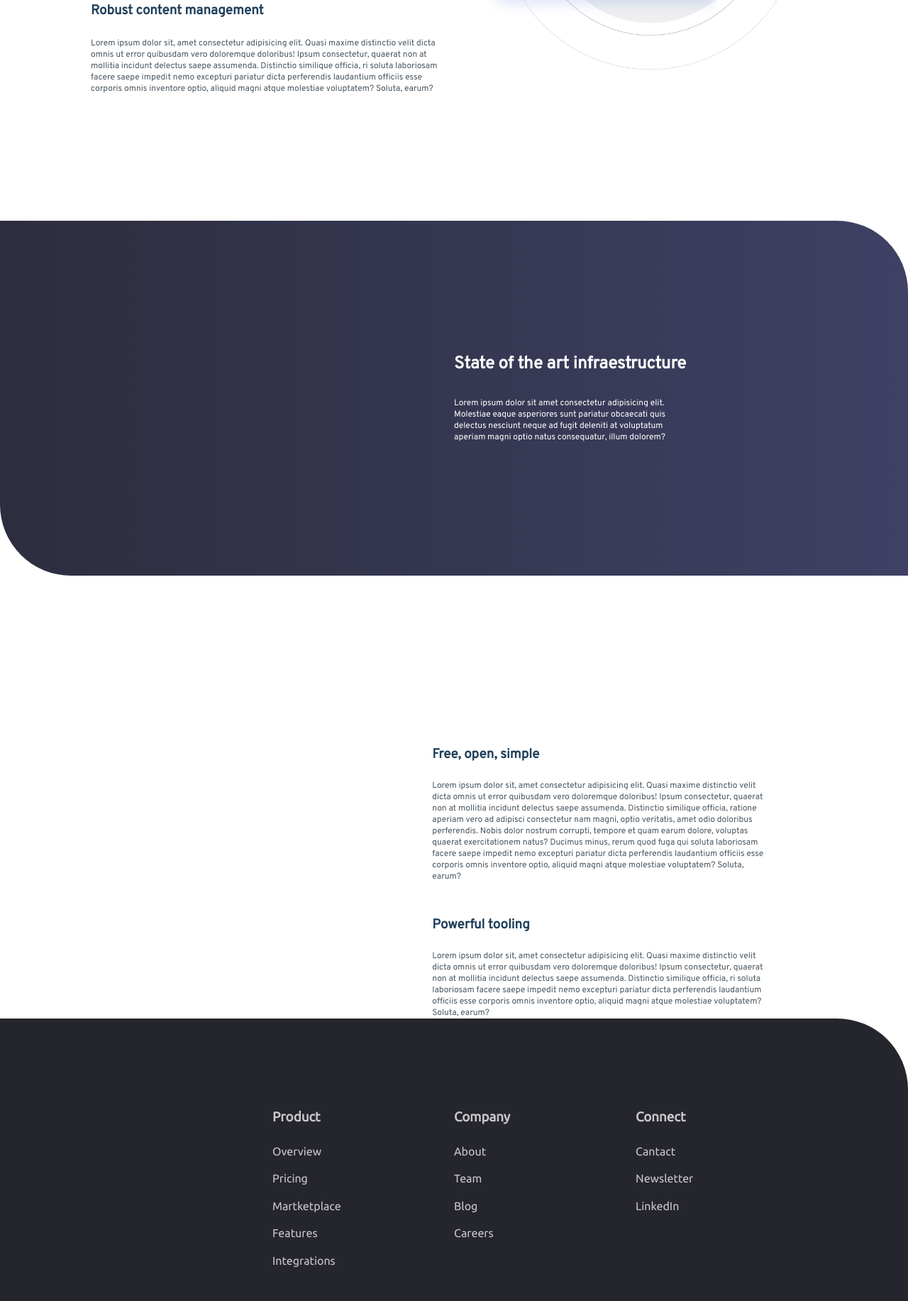
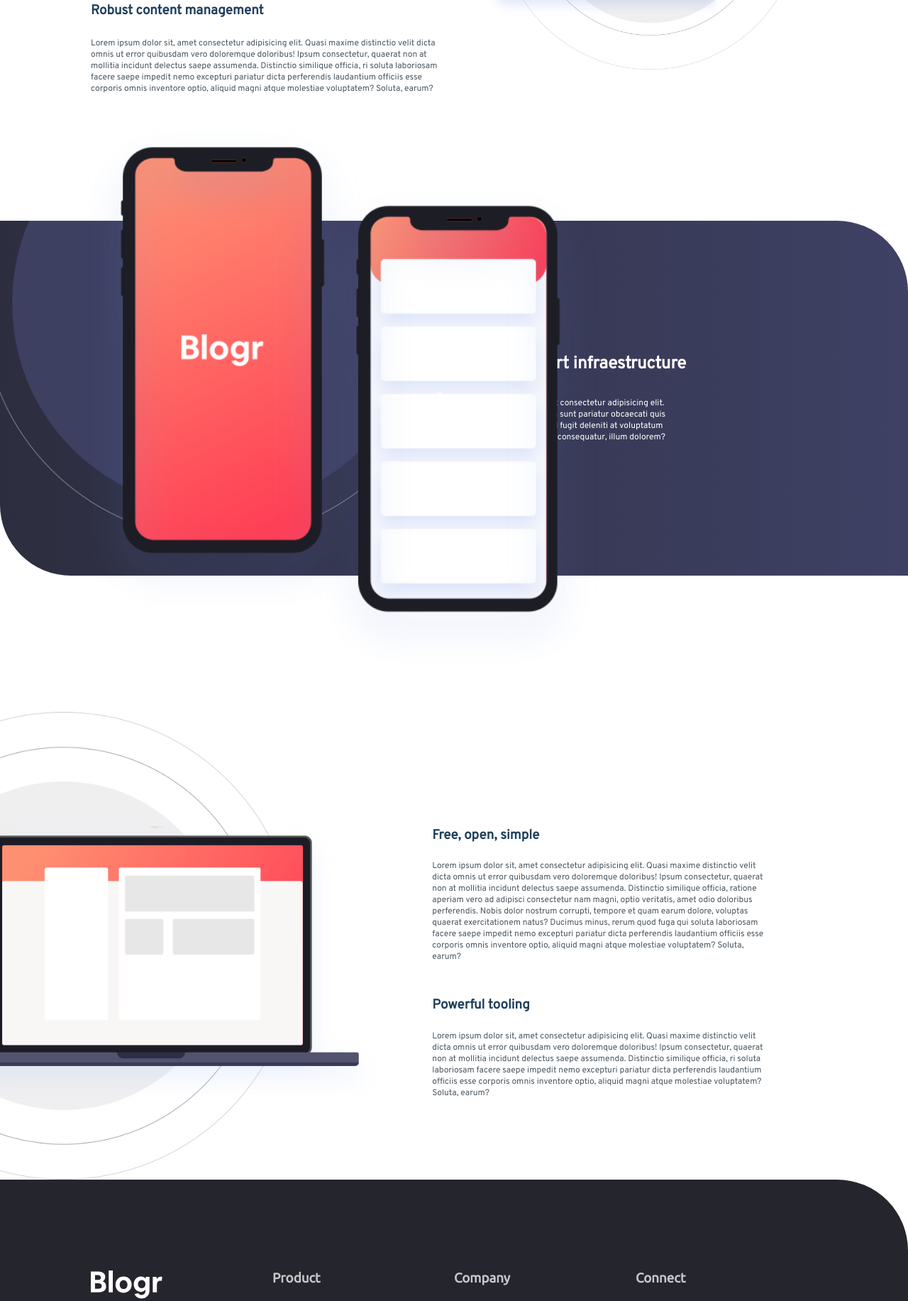
Before and after one commit to JesusAndresP/Parcial2, a plain HTML site: page index.html in a window 1280 px wide. Shown: the part 1066-2899 px from the top of the page at 71% size. Drawn offline with Linux system fonts and the light colour scheme; the site is published under a folder, as on GitHub Pages, so addresses that start at the root find nothing.

Commit message:
arreglo imagenes 2

```diff
--- a/index.html
+++ b/index.html
@@ -85,9 +85,9 @@
 
 
         <section class="sec2">
-            <img src="../images/illustration-phones.png" alt="" class="celulares">
+            <img src="./images/illustration-phones.png" alt="" class="celulares">
             <div class="boxLeft2">
-                <img src="../images/bg-pattern-circles.png" alt="" class="circulos">
+                <img src="./images/bg-pattern-circles.png" alt="" class="circulos">
             </div>
             <div class="boxRight2">
                 <h1>State of the art infraestructure</h1>
@@ -100,7 +100,7 @@
 
         <section class="sec3">
             <div class="boxLeft3">
-                <img src="/images/illustration-laptop-desktop.png" alt="">
+                <img src="./images/illustration-laptop-desktop.png" alt="">
             </div>
             <div class="boxRight3">
                 <h3>Free, open, simple</h3>
@@ -126,7 +126,7 @@
 
         <footer class="pie">
             <div>
-                <img src="/images/logo.svg" alt="">
+                <img src="./images/logo.svg" alt="">
             </div>
             <div>
                 <h3>Product</h3>
```
